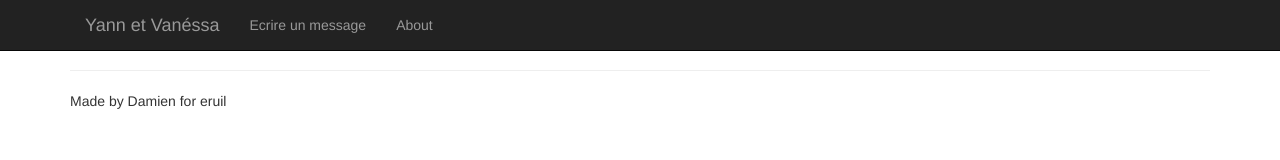
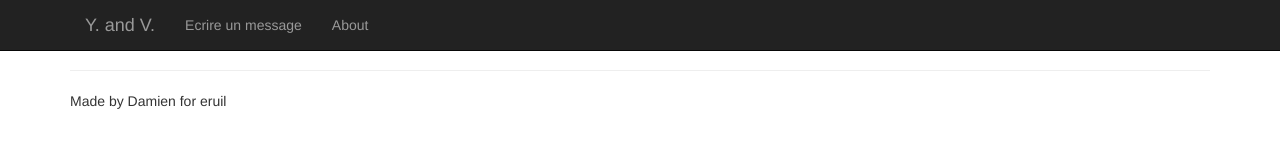
Before and after one commit to dpacaud/yandv-front, a website: page app/index.html in a window 1280 px wide. Drawn offline with nearby package versions, Linux system fonts and the light colour scheme; no server answers.

Commit message:
cleaning some stuff ;)

```diff
--- a/app/index.html
+++ b/app/index.html
@@ -16,7 +16,7 @@
             <span class="icon-bar"></span>
             <span class="icon-bar"></span>
           </button>
-          <a class="navbar-brand vt-p" href="#">Yann et Van&eacute;ssa</a>
+          <a class="navbar-brand vt-p" href="#">Y. and V.</a>
         </div>
         <div class="navbar-collapse collapse">
           <ul class="nav navbar-nav">
```
